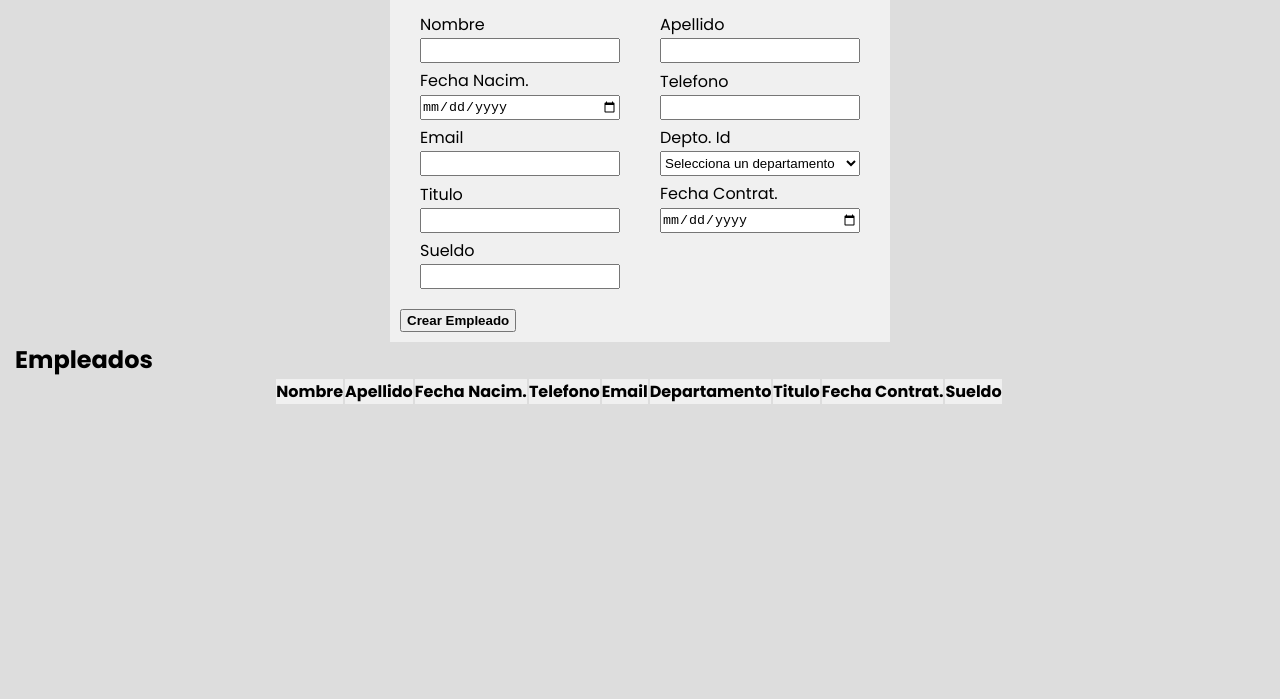
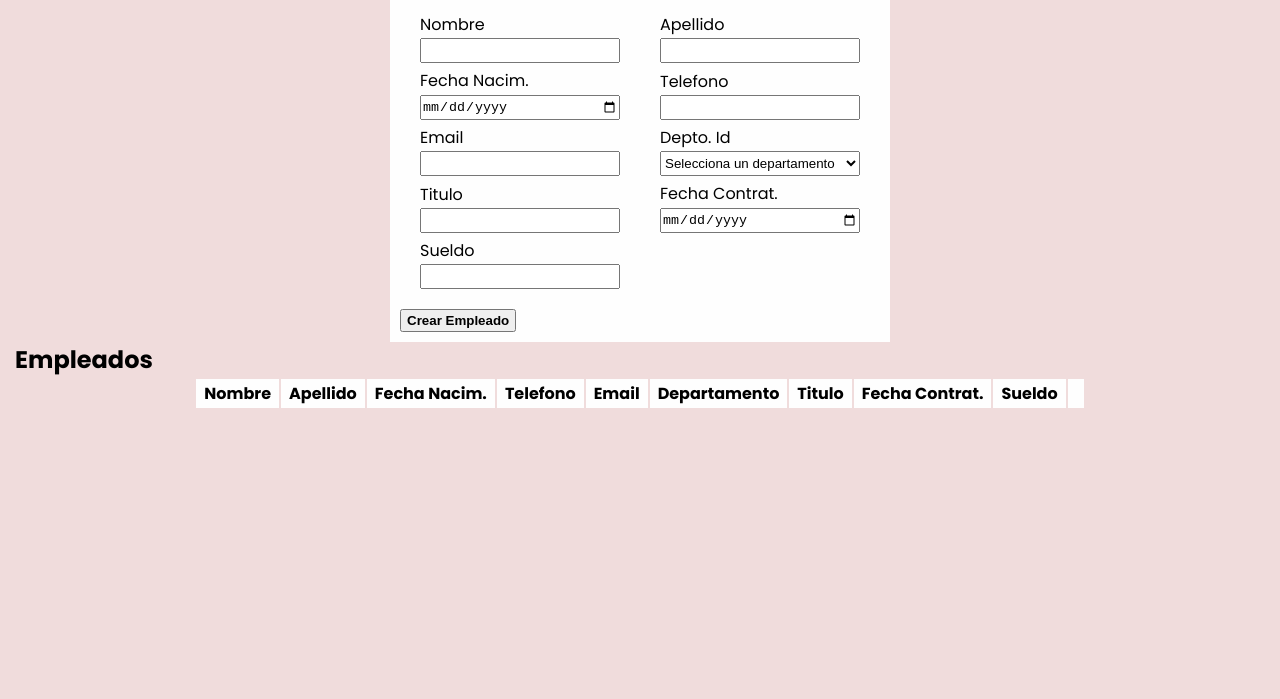
Before and after one commit to leomathot/empresa-node-front-2, a plain HTML site: page index.html in a window 1280 px wide. Shown: the part 101-800 px from the top of the page. Drawn offline with nearby package versions, Linux system fonts and the light colour scheme; no server answers.

Commit message:
Cambio de colores

```diff
--- a/styles.css
+++ b/styles.css
@@ -11,7 +11,7 @@ body {
   font-weight: 400;
   font-style: normal;
   padding: 15px;
-  background: #ddd;
+  background: #f0dcdc;
 }
 
 button {
@@ -25,12 +25,13 @@ form, table {
 th,
 td {
   text-align: left;
-  background-color: #f0f0f0;
+  background-color: #fefefe;
+  padding: 2px 8px;
 }
 
 form {
   max-width: 500px;
-  background-color: #f0f0f0;
+  background-color: #fefefe;
   padding: 10px;
 }
 
```
